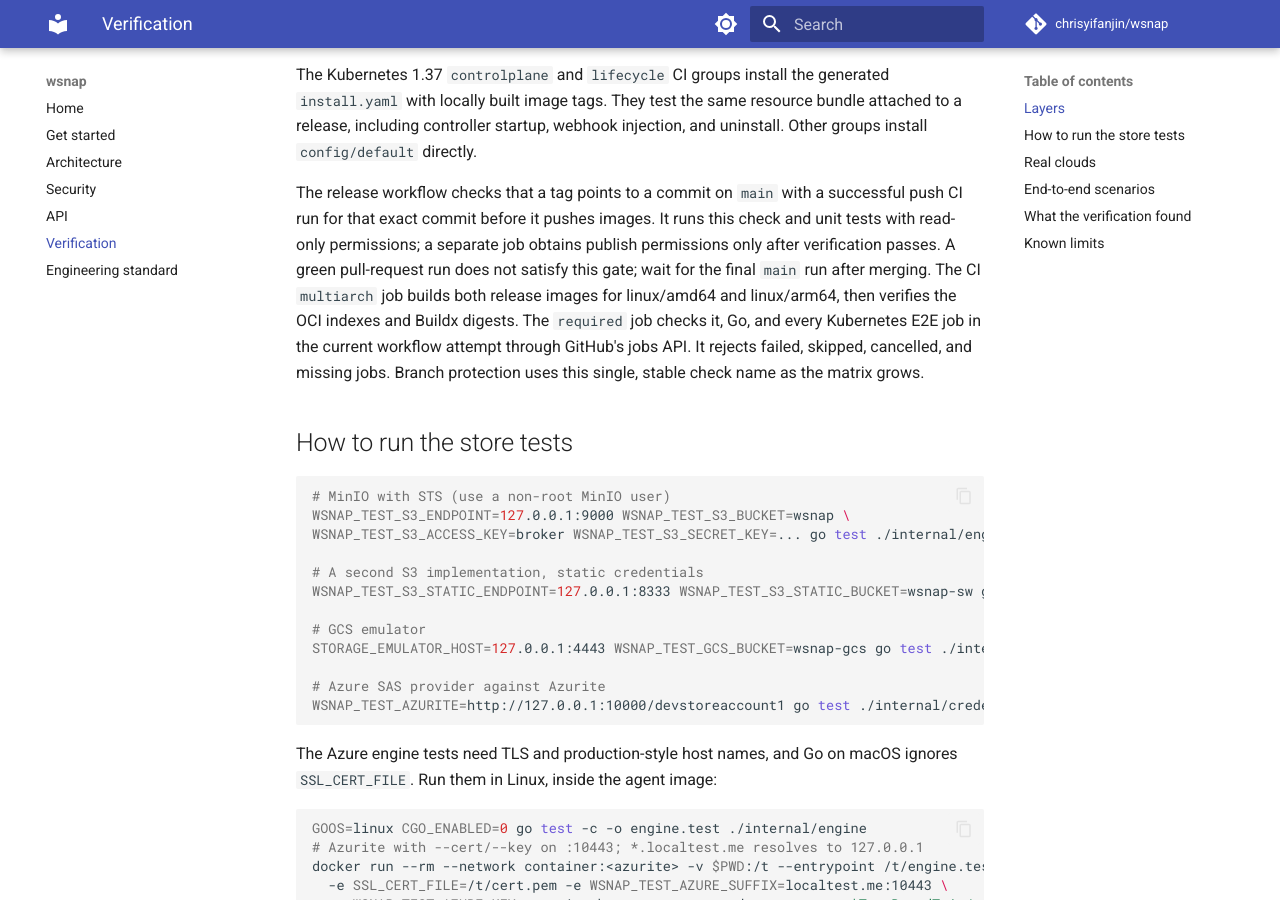
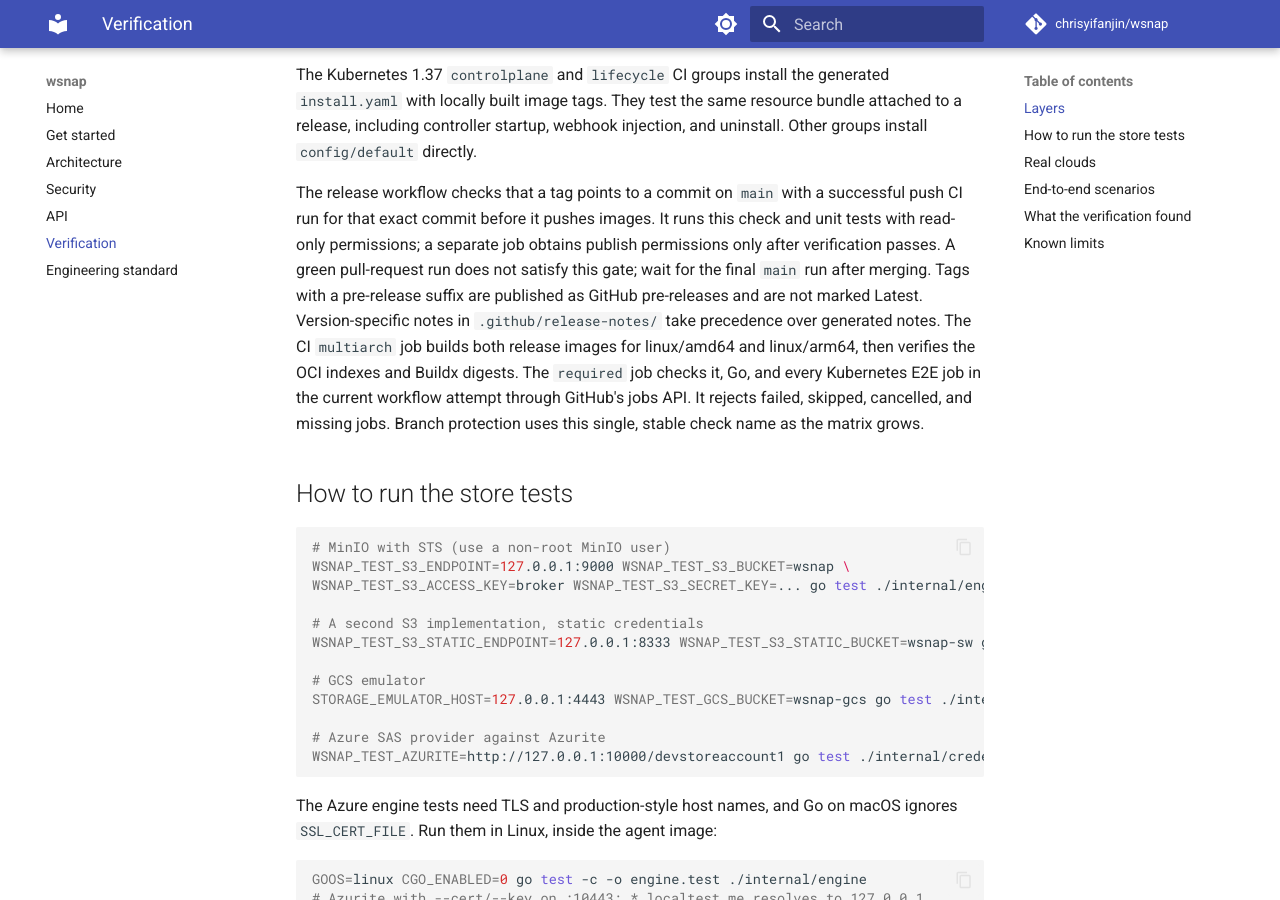
Before and after one commit to chrisyifanjin/wsnap, an MkDocs documentation site: the page built from docs/verification.md, in a window 1280 px wide and 900 px high, scrolled down 1074 px. Built offline with MkDocs 1.6.1 and Material for MkDocs 9.7.7, drawn with Linux system fonts in a browser that asks for light colours; comment, search, counter and statistics services are not loaded.

Commit message:
Mark alpha releases as pre-releases with curated notes

```diff
--- a/docs/verification.md
+++ b/docs/verification.md
@@ -29,6 +29,9 @@ successful push CI run for that exact commit before it pushes images. It runs
 this check and unit tests with read-only permissions; a separate job obtains
 publish permissions only after verification passes. A green pull-request run
 does not satisfy this gate; wait for the final `main` run after merging.
+Tags with a pre-release suffix are published as GitHub pre-releases and are
+not marked Latest. Version-specific notes in `.github/release-notes/` take
+precedence over generated notes.
 The CI `multiarch` job builds both release images for linux/amd64 and
 linux/arm64, then verifies the OCI indexes and Buildx digests. The `required`
 job checks it, Go, and every Kubernetes E2E job in the current workflow
```
Also changed, not shown: .github/release-notes/v0.1.0-alpha.1.md (added), 2 other files.
